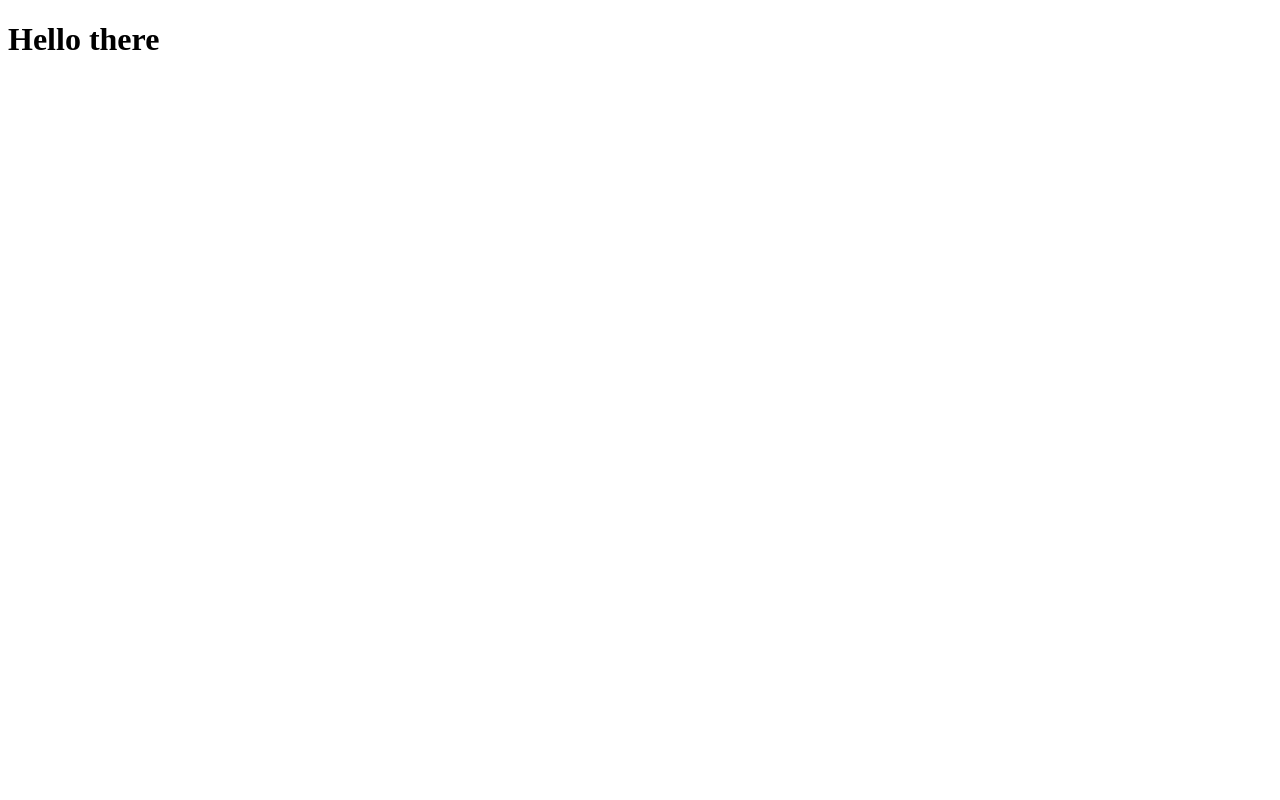
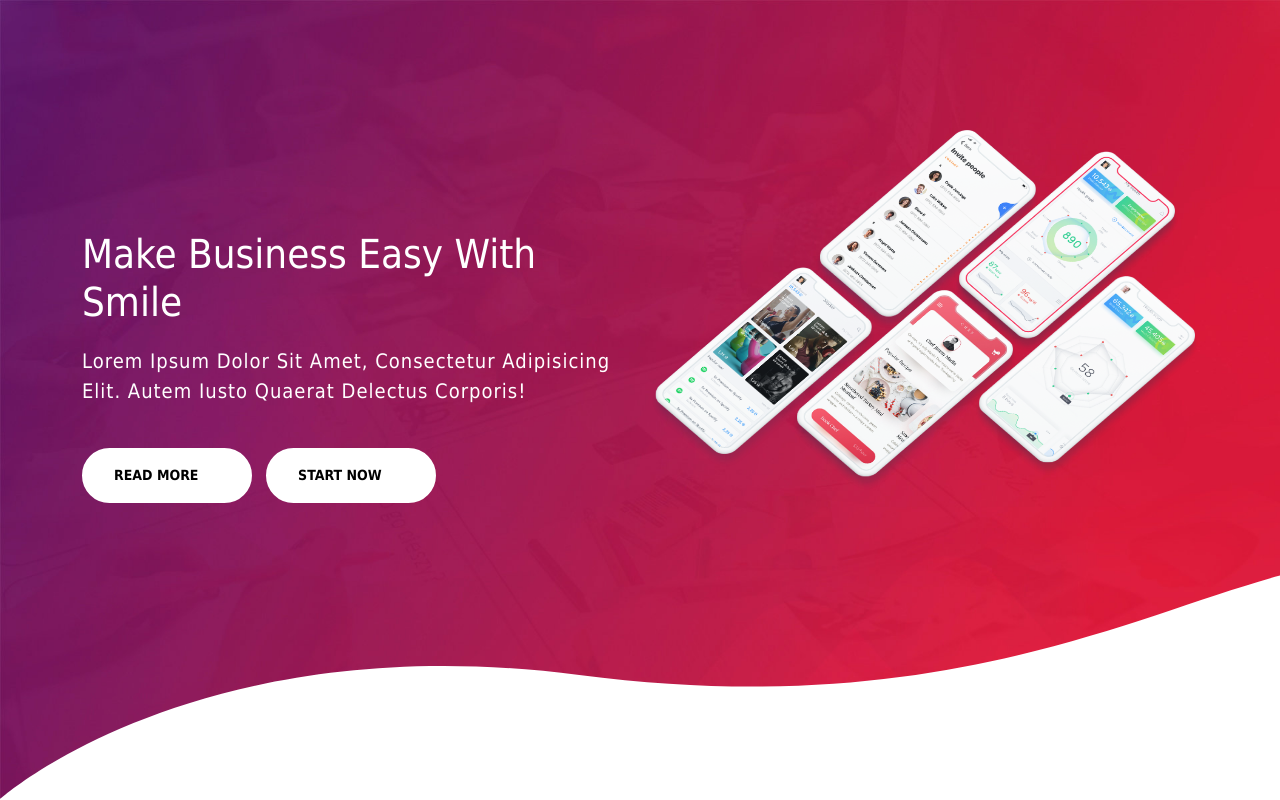
Before and after one commit to andreyscott/curvy, a plain HTML site: page index2.html in a window 1280 px wide. Drawn offline with nearby package versions, Linux system fonts and the light colour scheme.

Commit message:
created a second curved

```diff
--- a/index2.html
+++ b/index2.html
@@ -4,9 +4,36 @@
     <meta charset="UTF-8">
     <meta http-equiv="X-UA-Compatible" content="IE=edge">
     <meta name="viewport" content="width=device-width, initial-scale=1.0">
+
+    <link href="https://cdn.jsdelivr.net/npm/bootstrap@5.1.0/dist/css/bootstrap.min.css" rel="stylesheet" integrity="sha384-KyZXEAg3QhqLMpG8r+8fhAXLRk2vvoC2f3B09zVXn8CA5QIVfZOJ3BCsw2P0p/We" crossorigin="anonymous">
+
+    <link rel="stylesheet" href="style2.css">
     <title>curve</title>
 </head>
 <body>
-    <h1>Hello there</h1>
+    <header>
+
+    <div class="container">
+        <div class="header-content">
+            <div class="row">
+                <div class="col-lg-6">
+                    <div style="margin-top: 230px;"></div>
+                    <h1>Make Business Easy With Smile</h1>
+                    <p>Lorem ipsum dolor sit amet, consectetur adipisicing elit. Autem iusto quaerat  delectus corporis!</p>
+                    <a href="" class="theme-btn">Read more</a>
+                    <a href="" class="theme-btn">Start now</a>
+                    <div class="go-about"></div>
+                </div>
+                <div class="col-lg-6">
+                    <div style="margin-top: 130px;"></div>
+                    <img src="./images/header.png" class="img-responsive" alt="">
+                </div>
+            </div>
+        </div>
+    </div>
+    </header>
+
+
+    <script src="https://cdn.jsdelivr.net/npm/bootstrap@5.1.0/dist/js/bootstrap.bundle.min.js" integrity="sha384-U1DAWAznBHeqEIlVSCgzq+c9gqGAJn5c/t99JyeKa9xxaYpSvHU5awsuZVVFIhvj" crossorigin="anonymous"></script>
 </body>
 </html>
--- /dev/null
+++ b/style2.css
@@ -0,0 +1,61 @@
+body {
+  font-family: tahoma;
+}
+header {
+  background: url(../images/header-cover.jpg);
+  background-size: cover;
+  height: 100vh;
+  position: relative;
+  overflow: hidden;
+}
+
+img {
+  height: 45vh;
+  width: 100%;
+}
+
+header:after {
+  content: "";
+  position: absolute;
+  bottom: 0;
+  width: 100%;
+  background-image: url(../images/wave-bottom.svg);
+  height: 275px;
+}
+
+.header-content {
+  font-size: 45px;
+  font-weight: bold;
+  text-transform: capitalize;
+  color: #fff;
+}
+
+.header-content p {
+  font-size: 20px;
+  color: #fff;
+  margin: 20px 0 25px;
+  letter-spacing: 1px;
+  font-weight: 300;
+  text-transform: capitalize;
+}
+
+.theme-btn {
+  border-radius: 50px;
+  background: #fff;
+  padding: 15px 30px;
+  min-width: 170px;
+  text-transform: uppercase;
+  display: inline-block;
+  margin-top: 13px;
+  color: black;
+  border: 2px solid #fff;
+  font-size: 14px;
+  font-weight: bold;
+  text-decoration: none;
+}
+
+.theme-btn:hover {
+  background-color: grey;
+  color: #333;
+  cursor: pointer;
+}
```
